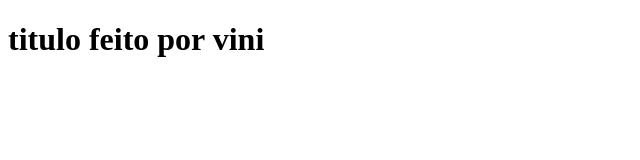
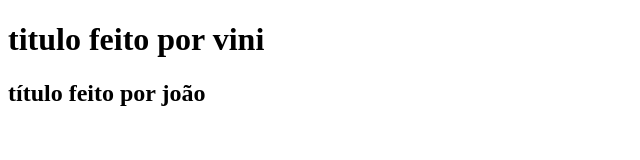
Before and after one commit to vinilazzeri/aula-git, a plain HTML site: page index.html in a window 1280 px wide. Shown: the whole page, without its empty margins (0-640 px from the left). Drawn offline with Linux system fonts and the light colour scheme.

Commit message:
criado titulo 2 por joão

```diff
--- a/index.html
+++ b/index.html
@@ -9,5 +9,7 @@
 
     <h1>titulo feito por vini</h1>
 
+    <h2>título feito por joão</h2>
+
 </body>
 </html>
```
